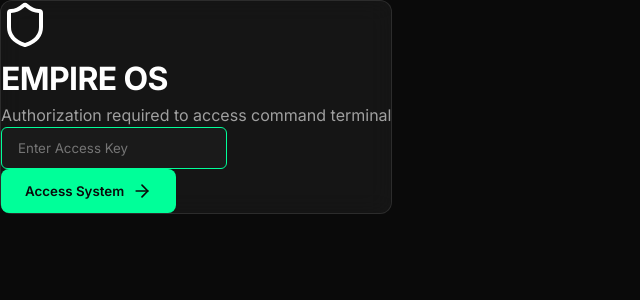
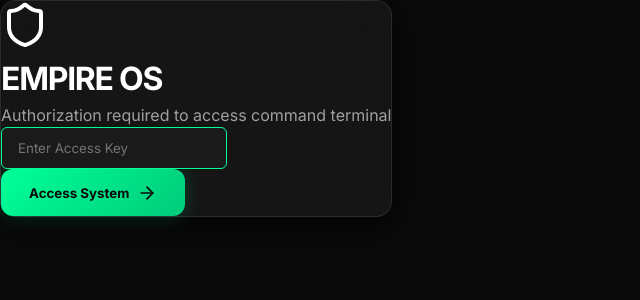
Before and after one commit to azanabdullah2752012-ui/my-own-project, a React (Vite) app: page / in a window 1280 px wide. Shown: the top 300 px of the page, without its empty margins (0-640 px from the left). Built offline with nearby package versions, Linux system fonts and the light colour scheme.

Commit message:
style: overhaul glassmorphism, typography, and card components with new gradients and hover effects

```diff
--- a/src/index.css
+++ b/src/index.css
@@ -73,15 +73,16 @@ input:focus, textarea:focus, select:focus {
 /* Glassmorphism */
 .glass {
   background: var(--glass-bg);
-  backdrop-filter: blur(12px);
-  -webkit-backdrop-filter: blur(12px);
+  backdrop-filter: blur(20px);
+  -webkit-backdrop-filter: blur(20px);
   border: 1px solid var(--glass-border);
-  border-radius: 12px;
+  border-radius: 16px;
+  box-shadow: 0 8px 32px 0 rgba(0, 0, 0, 0.8);
 }
 
 /* Utilities */
 .container {
-  max-width: 1200px;
+  max-width: 1000px;
   margin: 0 auto;
   padding: 0 1.5rem;
 }
@@ -96,8 +97,9 @@ input:focus, textarea:focus, select:focus {
 .mb-4 { margin-bottom: 1rem; }
 
 h1, h2, h3 {
-  font-weight: 700;
-  letter-spacing: -0.02em;
+  font-weight: 800;
+  letter-spacing: -0.04em;
+  text-transform: uppercase;
 }
 
 .text-accent { color: var(--accent-color); }
@@ -105,21 +107,40 @@ h1, h2, h3 {
 
 /* Custom components */
 .btn-primary {
-  background-color: var(--accent-color);
+  background: linear-gradient(135deg, var(--accent-color) 0%, #00CC7A 100%);
   color: var(--bg-color);
-  padding: 0.75rem 1.5rem;
-  border-radius: 8px;
-  font-weight: 600;
+  padding: 0.85rem 1.75rem;
+  border-radius: 12px;
+  font-weight: 700;
+  box-shadow: 0 0 20px rgba(0, 255, 153, 0.2);
 }
 
 .btn-primary:hover {
-  background-color: var(--accent-color-hover);
-  transform: translateY(-1px);
+  background: linear-gradient(135deg, #00CC7A 0%, var(--accent-color) 100%);
+  transform: translateY(-2px);
+  box-shadow: 0 0 30px rgba(0, 255, 153, 0.4);
 }
 
 .card {
-  background: var(--bg-muted);
-  padding: 1.5rem;
-  border-radius: 12px;
+  background: linear-gradient(180deg, #1A1A1A 0%, #111111 100%);
+  padding: 2rem;
+  border-radius: 16px;
   border: 1px solid var(--border-color);
+  transition: all 0.3s ease;
 }
+
+.card:hover {
+  border-color: rgba(0, 255, 153, 0.3);
+  box-shadow: 0 4px 20px rgba(0, 0, 0, 0.4);
+}
+
+/* Animations */
+@keyframes pulse-glow {
+  0% { box-shadow: 0 0 5px rgba(0, 255, 153, 0.2); }
+  50% { box-shadow: 0 0 15px rgba(0, 255, 153, 0.4); }
+  100% { box-shadow: 0 0 5px rgba(0, 255, 153, 0.2); }
+}
+
+.glow-on-hover:hover {
+  animation: pulse-glow 2s infinite;
+}
```
Also changed, not shown: 1 other file (tests, documents, lock files or other folders).
